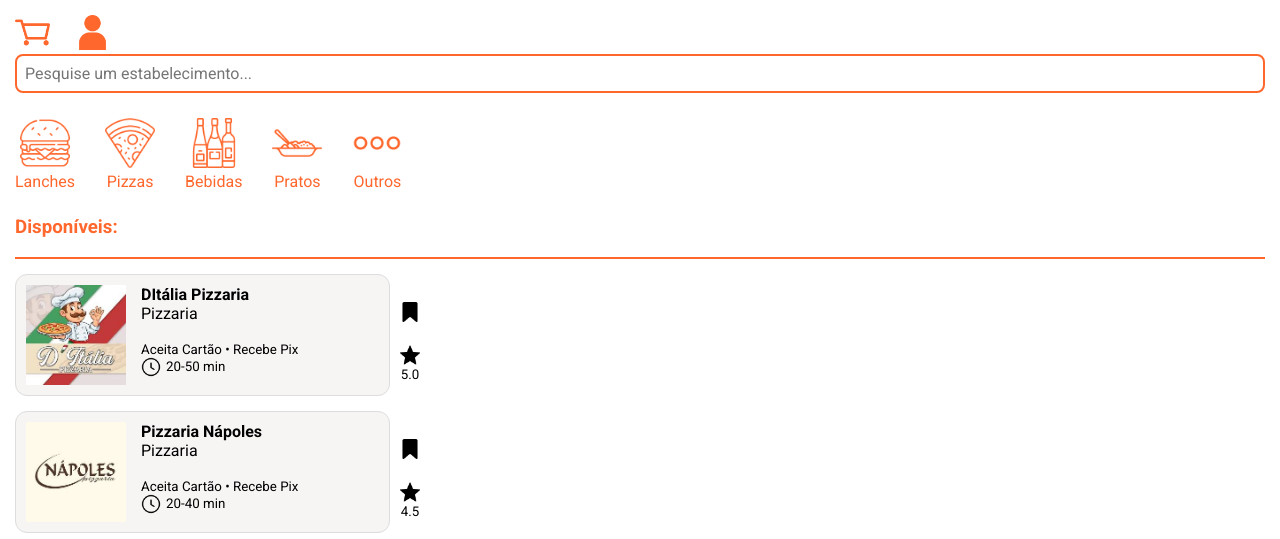
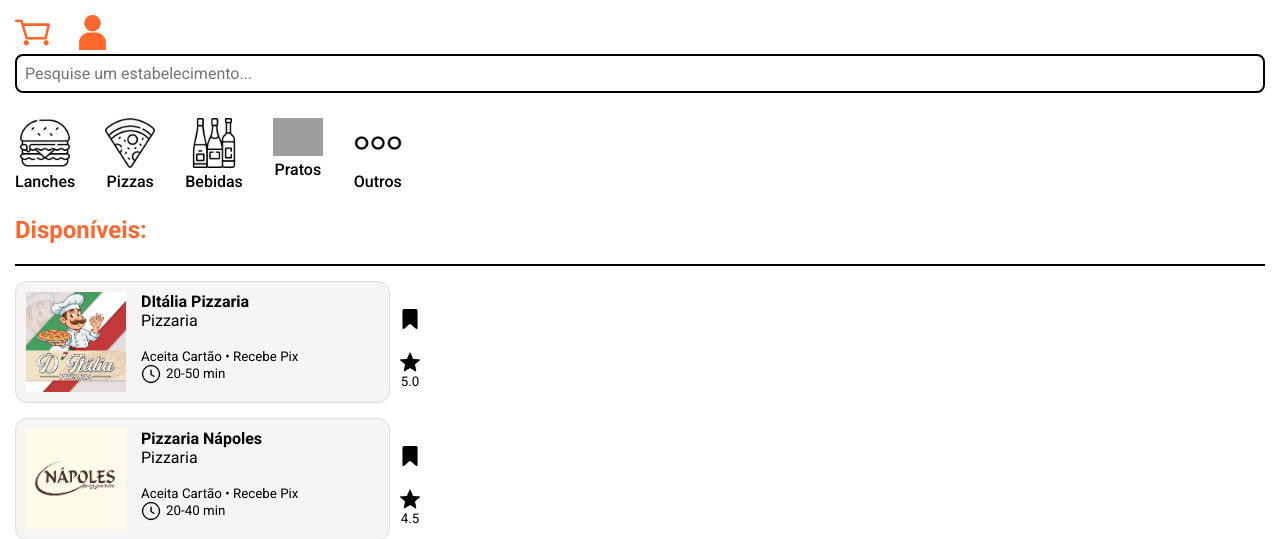
Before and after one commit to LUC4SMELLO/BaoDMais, a Flask app: page /pagina_inicial in a window 1280 px wide. Shown: the top 539 px of the page. Run offline with Flask 3, Linux system fonts and the light colour scheme; data comes from the database, SQL or seed files in the repository; grey boxes are pictures that could not be loaded.

Commit message:
feat: mudanças visuais

```diff
--- a/static/css/pagina_inicial.css
+++ b/static/css/pagina_inicial.css
@@ -4,6 +4,10 @@ body {
     font-size: 16px;
     text-align: center;
     background-color: white;
+}
+
+h2 {
+    color: #ff672d;
 }
 
 h3 {
@@ -41,12 +45,12 @@ h3 {
     padding: 8px;
     font-family: 'Roboto', sans-serif;
     font-size: 16px;
-    border-color: #ff672d;
+    border-color: #000000;
     transition: transform 0.2s; /* Opcional: efeito suave ao passar o mouse */
 }
 
 .pesquisa:focus {
-    border-color: #ff672d;
+    border-color: #000000;
     outline: none;
     transform: scale(1.01); /* Opcional: ícone aumenta levemente ao passar o mouse */
     opacity: 0.8;          /* Opcional: ícone fica levemente transparente */
@@ -59,7 +63,8 @@ h3 {
     overflow-x: auto;
     margin-top: 25px;
     margin-bottom: 25px;
-    color: #ff672d;
+    color: #000000;
+    font-weight: 500;
 }
 
 .disponiveis {
@@ -70,7 +75,7 @@ hr {
     border: 0;
     border-top: 2px solid;
     margin-bottom: 15px;
-    border-color: #ff672d;
+    border-color: #000000;
 }
 
 .card-link {
--- a/templates/pagina_inicial.html
+++ b/templates/pagina_inicial.html
@@ -18,7 +18,7 @@
 
         <div class="topo">
             {% if session['nome'] %}
-                <h3>Olá, {{ session['nome'] }}!</h3>
+                <h2>Olá, {{ session['nome'] }}!</h2>
             {% endif %}
             <div class="icones">
                 <a href="{{ url_for('carrinho.carrinho') }}">
@@ -35,15 +35,15 @@
         </div>
 
         <div class="categorias">
-            <div><img src="{{ url_for('static', filename='images/icons/hamburguer_colorido.png') }}" width="50" alt="Lanche"><br>Lanches</div>
-            <div><img src="{{ url_for('static', filename='images/icons/pizza_colorido.png') }}" width="50" alt="Pizza"><br>Pizzas</div>
-            <div><img src="{{ url_for('static', filename='images/icons/bebida_colorido.png') }}" width="50" alt="Bebida"><br>Bebidas</div>
-            <div><img src="{{ url_for('static', filename='images/icons/prato_colorido.png') }}" width="50" alt="Prato"><br>Pratos</div>
-            <div><img src="{{ url_for('static', filename='images/icons/outros_colorido.png') }}" width="50" alt="Outros"><br>Outros</div>
+            <div><img src="{{ url_for('static', filename='images/icons/hamburguer_black.png') }}" width="50" alt="Lanche"><br>Lanches</div>
+            <div><img src="{{ url_for('static', filename='images/icons/pizza_black.png') }}" width="50" alt="Pizza"><br>Pizzas</div>
+            <div><img src="{{ url_for('static', filename='images/icons/bebida_black.png') }}" width="50" alt="Bebida"><br>Bebidas</div>
+            <div><img src="{{ url_for('static', filename='images/icons/prato_black.png') }}" width="50" alt="Prato"><br>Pratos</div>
+            <div><img src="{{ url_for('static', filename='images/icons/outros_black.png') }}" width="50" alt="Outros"><br>Outros</div>
         </div>
 
         <div class="disponiveis">
-            <h3>Disponíveis:</h3>
+            <h2>Disponíveis:</h2>
             <hr>
         </div>
 
```
